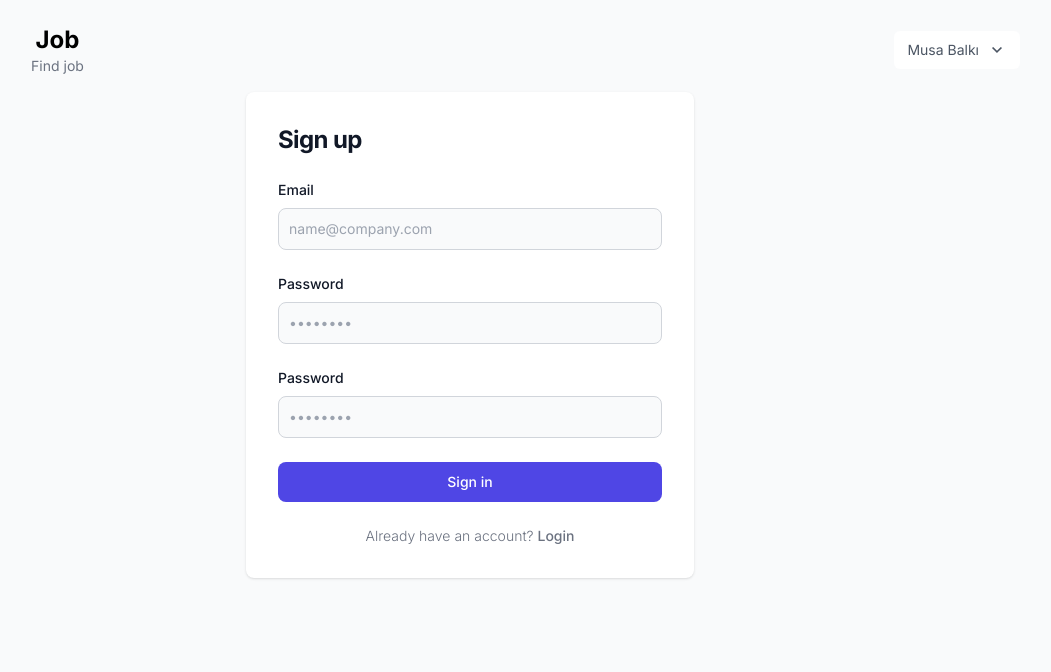
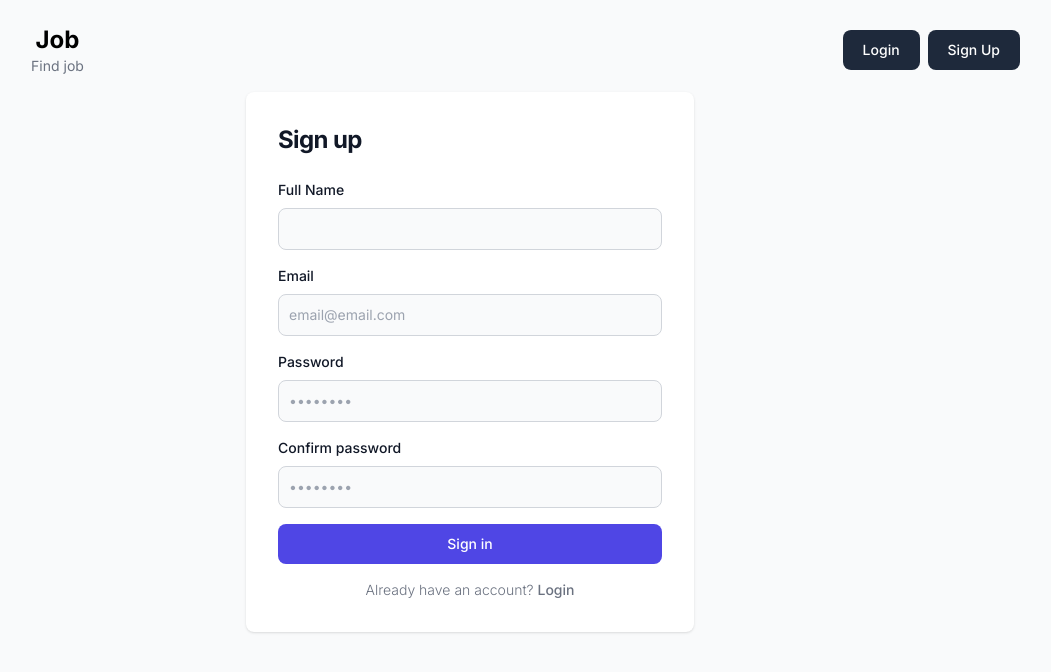
Before and after one commit to musabalki/job-vue-laravel, a Vue app in the folder frontend/: page /signup in a window 1280 px wide. Shown: the top 672 px of the page, without its empty margins (170-1221 px from the left). Built offline with nearby package versions, Linux system fonts and the light colour scheme.

Commit message:
Add form validation and axios

```diff
--- a/frontend/package.json
+++ b/frontend/package.json
@@ -9,6 +9,9 @@
     "preview": "vite preview"
   },
   "dependencies": {
+    "@vuelidate/core": "^2.0.0",
+    "@vuelidate/validators": "^2.0.0",
+    "axios": "^1.2.2",
     "pinia": "^2.0.28",
     "vue": "^3.2.45",
     "vue-router": "^4.1.6"
--- a/frontend/src/components/Header.vue
+++ b/frontend/src/components/Header.vue
@@ -2,12 +2,15 @@
     <div class="mx-auto container mb-4 ">
         <div class="grid grid-cols-12 items-center justify-between">
             <div class="col-span-3 ">
-                <h1 class="text-2xl font-bold text-center">Job</h1>
+                <router-link to="/" class="block text-2xl font-bold text-center">Job</router-link>
                 <span class="text-gray-500 text-sm text-center block">Find job</span>
             </div>
             <div class="col-span-9 flex justify-end items-center ml-5 rounded-lg">
                 <div class="flex justify-center">
-                    <div class="relative inline-block ">
+                    <router-link to="/login" class="mx-2 text-white bg-slate-800 hover:bg-primary-700 focus:ring-4 focus:outline-none focus:ring-primary-300 font-medium rounded-lg text-sm px-5 py-2.5 text-center  0">Login</router-link>
+                    <router-link to="/signup" class="text-white bg-slate-800 hover:bg-primary-700 focus:ring-4 focus:outline-none focus:ring-primary-300 font-medium rounded-lg text-sm px-5 py-2.5 text-center  ">Sign Up</router-link>
+
+                    <div v-if="0" class="relative inline-block ">
                         <!-- Dropdown toggle button -->
                         <button @click="toggle()"
                             class="relative z-10 flex items-center p-2 text-sm text-gray-600 bg-white border border-transparent rounded-md focus:border-blue-500 focus:ring-opacity-40 dark:focus:ring-opacity-40 focus:ring-blue-300 dark:focus:ring-blue-400 focus:ring dark:text-white dark:bg-gray-800 focus:outline-none">
--- a/frontend/src/components/JobItem.vue
+++ b/frontend/src/components/JobItem.vue
@@ -18,7 +18,7 @@
                 </div>
             </div>
         </div>
-        <router-link :to="{ name: 'detail', params: { id: item.id } }" class="bg-indigo-500 rounded py-2 text-white px-4 text-xs">Detail</router-link>
+        <router-link :to="{ name: 'detail', params: { id: item.id } }" class="bg-indigo-600 rounded py-2 text-white px-4 text-xs">Detail</router-link>
     </div>
 </template>
 <script setup>
--- a/frontend/src/store/auth.js
+++ b/frontend/src/store/auth.js
@@ -1,15 +1,13 @@
 // stores/counter.js
 import { defineStore } from 'pinia'
 import Jobs from "./data.json"
+import axios from 'axios'
 
 export const useAuthStore = defineStore('authStore', {
     state: () => {
         return {
-            auth:{
-                username:"",
-                image:"",
-                savedJobs:[]
-            },
+            auth:{},
+            savedJobs:[],
             loading: false,
         }
     },
@@ -17,5 +15,18 @@ export const useAuthStore = defineStore('authStore', {
         getAuthData() {
 
         },
+        async signup(user){
+            this.loading=true;
+            try{
+                const res = await axios.post("http://localhost:8000/api/register",user,{'headers':{'Accept':'application/json'}});
+                this.auth = res.data.user
+                this.loading=false
+                console.log(this.auth)
+            }catch(err){
+                console.log("Error:", err.response.data.message)
+                console.log(err.response.data.errors)
+                this.loading=false;
+            }
+        }
     },
 })
--- a/frontend/src/views/Login.vue
+++ b/frontend/src/views/Login.vue
@@ -27,9 +27,9 @@
                                 class="w-full text-white bg-indigo-600 hover:bg-primary-700 focus:ring-4 focus:outline-none focus:ring-primary-300 font-medium rounded-lg text-sm px-5 py-2.5 text-center dark:bg-primary-600 dark:hover:bg-primary-700 dark:focus:ring-primary-800">Sign
                                 in</button>
                             <p class="text-sm font-light text-gray-500 dark:text-gray-400 text-center">
-                                Don’t have an account yet? <a href="#"
+                                Don’t have an account yet? <router-link to="/signup"
                                     class="font-medium text-primary-600 hover:underline dark:text-primary-500">Sign
-                                    up</a>
+                                    up</router-link>
                             </p>
                         </form>
                     </div>
--- a/frontend/src/views/SignUp.vue
+++ b/frontend/src/views/SignUp.vue
@@ -6,35 +6,55 @@
                     class="w-full bg-white rounded-lg shadow dark:border md:mt-0 sm:max-w-md xl:p-0 dark:bg-gray-800 dark:border-gray-700">
                     <div class="p-6 space-y-4 md:space-y-6 sm:p-8">
                         <h1
-                            class="text-xl font-bold leading-tight tracking-tight text-gray-900 md:text-2xl dark:text-white">
+                            class="text-xl font-bold leading-tight tracking-tight text-gray-900 md:text-2xl ">
                             Sign up
                         </h1>
-                        <form class="space-y-4 md:space-y-6" @submit.prevent="onSubmit">
+                        <form class="space-y-4 " @submit.prevent="onSubmit">
+                            <div>
+                                <label for="email" class="block mb-2 text-sm font-medium text-gray-900 ">Full Name</label>
+                                <input v-model="state.name" type="text" name="fullname"
+                                    class="bg-gray-50 border border-gray-300 text-gray-900 sm:text-sm rounded-lg focus:ring-primary-600 focus:border-primary-600 block w-full p-2.5 dark:bg-gray-700 dark:border-gray-600 dark:placeholder-gray-400 dark:text-white dark:focus:ring-blue-500 dark:focus:border-blue-500"
+                                    >
+                                <div v-for="error of v$.name.$errors" :key="error.$uid">
+                                    <span class="text-sm text-red-600 font-medium">{{ error.$message }}</span>
+                                </div>
+                            </div>
                             <div>
                                 <label for="email"
-                                    class="block mb-2 text-sm font-medium text-gray-900 dark:text-white">Email</label>
-                                <input type="email" name="email" id="email"
+                                    class="block mb-2 text-sm font-medium text-gray-900 ">Email</label>
+                                <input v-model="state.email" type="email" name="email"
                                     class="bg-gray-50 border border-gray-300 text-gray-900 sm:text-sm rounded-lg focus:ring-primary-600 focus:border-primary-600 block w-full p-2.5 dark:bg-gray-700 dark:border-gray-600 dark:placeholder-gray-400 dark:text-white dark:focus:ring-blue-500 dark:focus:border-blue-500"
-                                    placeholder="name@company.com">
+                                    placeholder="email@email.com">
+                                <div v-for="error of v$.email.$errors" :key="error.$uid">
+                                    <span class="text-sm text-red-600 font-medium">{{ error.$message }}</span>
+                                </div>
                             </div>
                             <div>
                                 <label for="password"
-                                    class="block mb-2 text-sm font-medium text-gray-900 dark:text-white">Password</label>
-                                <input type="password" name="password" id="password" placeholder="••••••••"
+                                    class="block mb-2 text-sm font-medium text-gray-900 ">Password</label>
+                                <input v-model="state.password" type="password" name="password" id="password" placeholder="••••••••"
                                     class="bg-gray-50 border border-gray-300 text-gray-900 sm:text-sm rounded-lg focus:ring-primary-600 focus:border-primary-600 block w-full p-2.5 dark:bg-gray-700 dark:border-gray-600 dark:placeholder-gray-400 dark:text-white dark:focus:ring-blue-500 dark:focus:border-blue-500">
+                                <div v-for="error of v$.password.$errors" :key="error.$uid">
+                                    <span class="text-sm text-red-600 font-medium">{{ error.$message }}</span>
+                                </div>
                             </div>
                             <div>
-                                <label for="password"
-                                    class="block mb-2 text-sm font-medium text-gray-900 dark:text-white">Password</label>
-                                <input type="password" name="password" id="password" placeholder="••••••••"
+                                <label for="password2"
+                                    class="block mb-2 text-sm font-medium text-gray-900">Confirm password</label>
+                                <input v-model="state.password_confirmation" type="password" name="password_confirm"  placeholder="••••••••"
                                     class="bg-gray-50 border border-gray-300 text-gray-900 sm:text-sm rounded-lg focus:ring-primary-600 focus:border-primary-600 block w-full p-2.5 dark:bg-gray-700 dark:border-gray-600 dark:placeholder-gray-400 dark:text-white dark:focus:ring-blue-500 dark:focus:border-blue-500">
-                            </div>
-                            <button type="submit"
-                                class="w-full text-white bg-indigo-600 hover:bg-primary-700 focus:ring-4 focus:outline-none focus:ring-primary-300 font-medium rounded-lg text-sm px-5 py-2.5 text-center dark:bg-primary-600 dark:hover:bg-primary-700 dark:focus:ring-primary-800">Sign
-                                in</button>
+                                    <div  v-for="error of v$.password_confirmation.$errors" :key="error.$uid">
+                                        <span class="text-sm text-red-600 font-medium">{{ error.$message }}</span>
+                                    </div>
+                                </div>
+                            <button :disabled="loading" type="submit"
+                                class="flex justify-center w-full text-white bg-indigo-600 focus:ring-4 focus:outline-none  font-medium rounded-lg text-sm px-5 py-2.5 text-center ">
+                                <div class="loader" v-if="loading"></div>
+                                <span v-else> Sign in</span>
+                            </button>
                             <p class="text-sm font-light text-gray-500 dark:text-gray-400 text-center">
-                                Already have an account? <a href="#"
-                                    class="font-medium text-primary-600 hover:underline dark:text-primary-500">Login</a>
+                                Already have an account? <router-link to="/login"
+                                    class="font-medium text-primary-600 hover:underline dark:text-primary-500">Login</router-link>
                             </p>
                         </form>
                     </div>
@@ -45,7 +65,53 @@
 </template>
 
 <script setup>
-    function onSubmit () {
-        console.log("submit")
+import { useAuthStore } from '../store/auth';
+import { reactive,computed,ref } from "vue"
+import { useVuelidate } from '@vuelidate/core'
+import { required, email, minLength,sameAs } from '@vuelidate/validators'
+
+const authStore = useAuthStore();
+
+const loading = computed(()=>authStore.loading)
+
+const state = reactive({
+    name: '',
+    email: '',
+    password: '',
+    password_confirmation: ''
+})
+
+
+const rules = computed(()=>{
+   return {
+    name: { required },
+    email: { required, email },
+    password: { required, minLength: minLength(5) },
+    password_confirmation: { required, minLength: minLength(5),sameAs:sameAs(state.password) },
+}
+})
+
+
+const v$ = useVuelidate(rules, state)
+
+
+const onSubmit = async () => {
+    const result = await v$.value.$validate();
+    if(result){
+        authStore.signup(state);
     }
+}
+
+
+
+
 </script>
+<style scoped>
+.loader{
+    border: 5px solid #ffffffc9;
+    border-radius: 50%;
+    border-top: 5px solid #4a4a4a;
+    width: 20px;
+    height: 20px;
+}
+</style>
```
Also changed, not shown: 1 other file (tests, documents, lock files or other folders).
